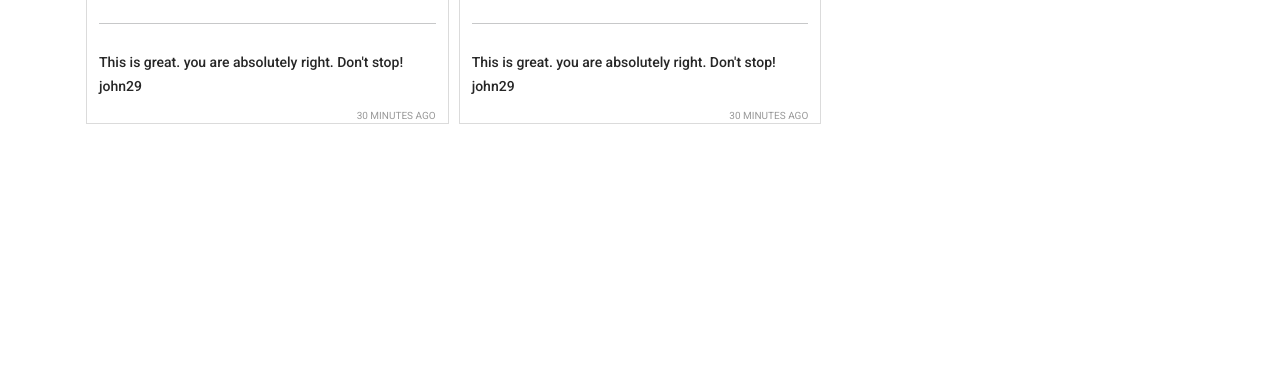
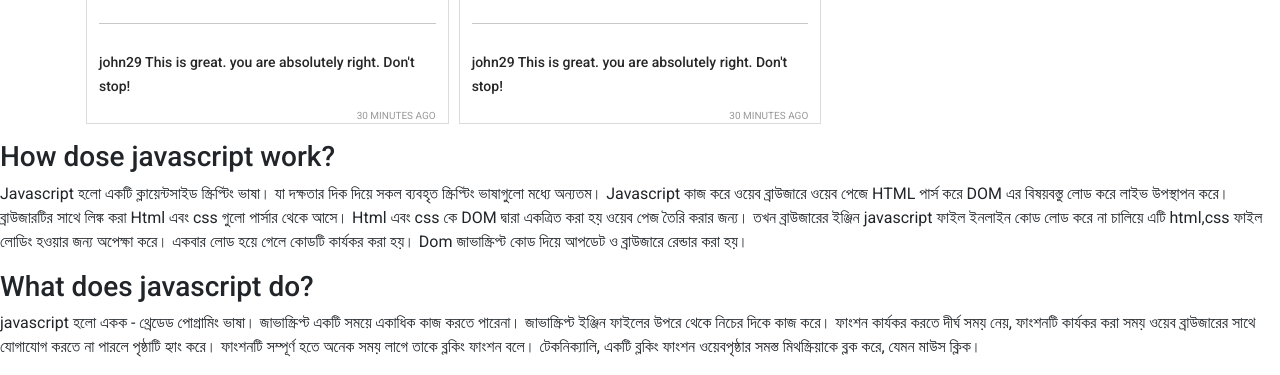
Before and after one commit to ainul1997/insta-shohor, a plain HTML site: page index.html in a window 1280 px wide. Shown: the part 1408-1783 px from the top of the page. Before the commit the page ends 1548 px from the top, so only its background shows below. Drawn offline with nearby package versions, Linux system fonts and the light colour scheme.

Commit message:
this my lest push

```diff
--- a/index.html
+++ b/index.html
@@ -57,6 +57,21 @@
             <h1>Reported posts</h1>
         </div>
     </main>
+    <section>
+        <h3> How dose javascript work?</h3>
+        <p>Javascript হলো একটি ক্লায়েন্টসাইড স্ক্রিপ্টিং ভাষা। যা দক্ষতার দিক দিয়ে সকল ব্যবহৃত স্ক্রিপ্টিং ভাষাগুলো
+            মধ্যে অন্যতম। Javascript কাজ করে ওয়েব ব্রাউজারে ওয়েব পেজে HTML পার্স করে DOM এর বিষয়বস্তু লোড করে লাইভ
+            উপস্থাপন করে। ব্রাউজারটির সাথে লিঙ্ক করা Html এবং css গুলো পার্সার থেকে আসে। Html এবং css কে DOM দ্বারা
+            একত্রিত করা হয় ওয়েব পেজ তৈরি করার জন্য। তখন ব্রাউজারের ইঞ্জিন javascript ফাইল ইনলাইন কোড লোড করে না চালিয়ে
+            এটি html,css ফাইল লোডিং হওয়ার জন্য অপেক্ষা করে। একবার লোড হয়ে গেলে কোডটি কার্যকর করা হয়। Dom জাভাস্ক্রিপ্ট
+            কোড দিয়ে আপডেট ও ব্রাউজারে রেন্ডার করা হয়।</p>
+        <h3> What does javascript do?</h3>
+        <p>javascript হলো একক - থ্রেডেড পোগ্রামিং ভাষা। জাভাস্ক্রিপ্ট একটি সময়ে একাধিক কাজ করতে পারেনা। জাভাস্ক্রিপ্ট
+            ইঞ্জিন ফাইলের উপরে থেকে নিচের দিকে কাজ করে। ফাংশন কার্যকর করতে দীর্ঘ সময় নেয়, ফাংশনটি কার্যকর করা সময় ওয়েব
+            ব্রাউজারের সাথে যোগাযোগ করতে না পারলে পৃষ্ঠাটি হ্যাং করে। ফাংশনটি সম্পূর্ণ হতে অনেক সময় লাগে তাকে ব্লকিং
+            ফাংশন বলে। টেকনিক্যালি, একটি ব্লকিং ফাংশন ওয়েবপৃষ্ঠার সমস্ত মিথস্ক্রিয়াকে ব্লক করে, যেমন মাউস ক্লিক।</p>
+
+    </section>
     <footer></footer>
 
     <!-- add javascript  file  -->
--- a/js/app.js
+++ b/js/app.js
@@ -120,9 +120,9 @@ const createPost = (post) => {
                     <small>
                       <a class="post__name--underline" href="#">
 
+                          ${post.comments?.[0].user}
+                          ${post.comments?.[0].text}
 
-                          ${post.comments?.[0].text}
-                          ${post.comments?.[0].user}
                       </a>
 
                     </small>
```
